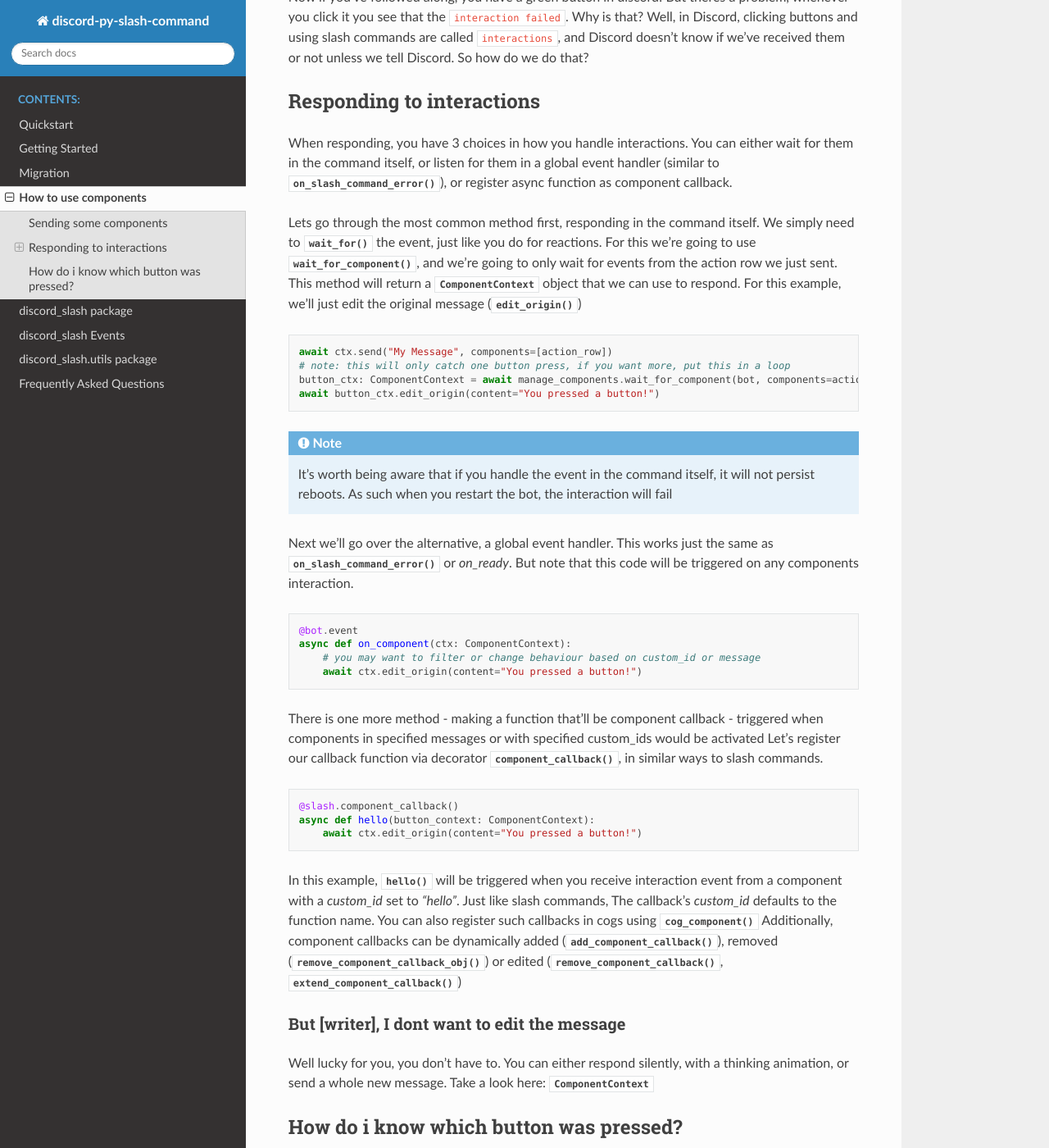
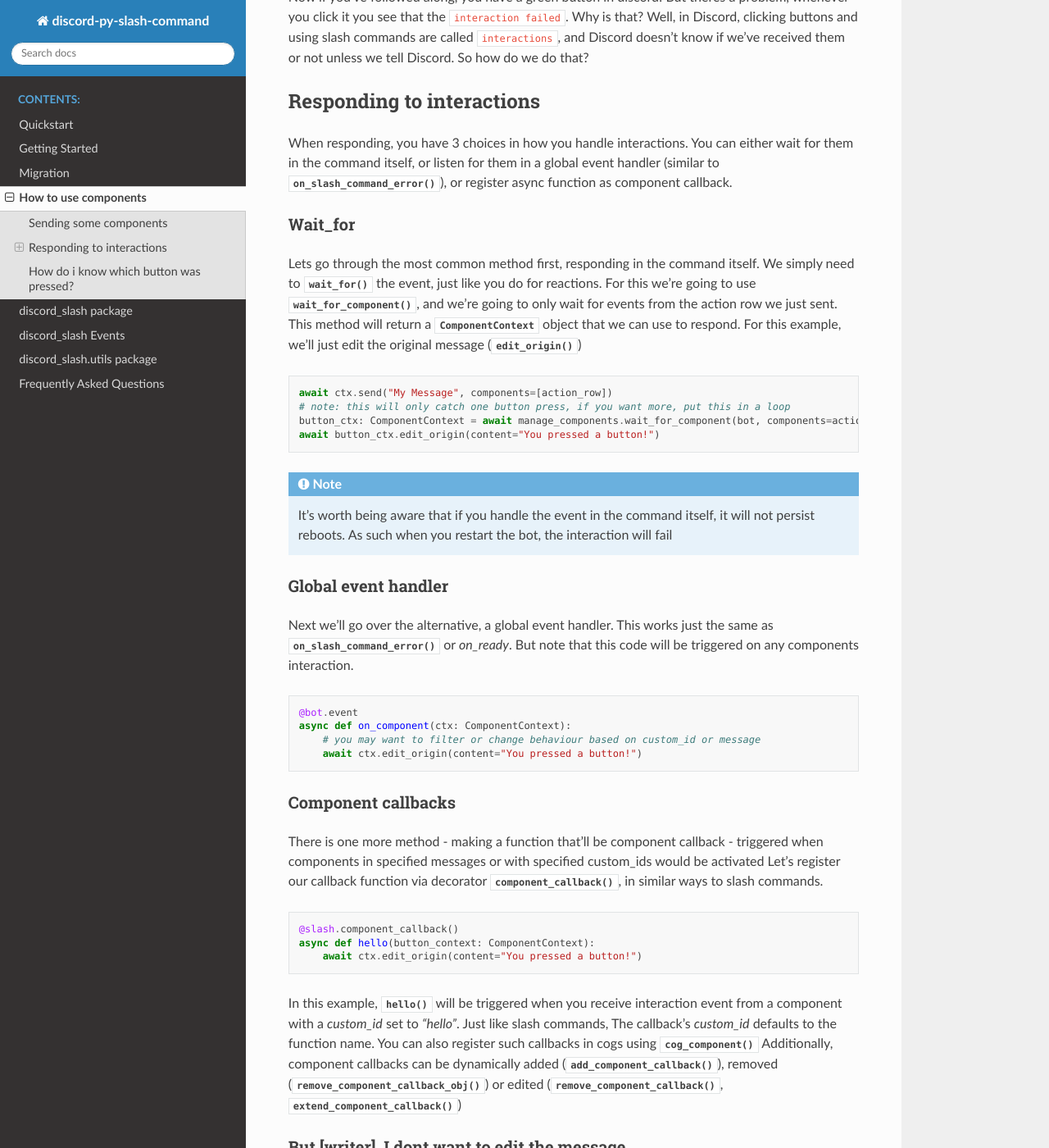
Before and after one commit to interactions-py/interactions.py, a Sphinx documentation site: the page built from docs/components.rst, in a window 1280 px wide and 1400 px high, scrolled down 1045 px. Shown: the whole window at 82% size. Built offline with Sphinx 7.4.7 and the Read the Docs theme 2.0.0, drawn with Linux system fonts in a browser that asks for light colours; the version number could not be read and is left out.

Commit message:
Add subsections

```diff
--- a/docs/components.rst
+++ b/docs/components.rst
@@ -47,6 +47,9 @@ __________________________
 
 When responding, you have 3 choices in how you handle interactions. You can either wait for them in the command itself, or listen for them in a global event handler (similar to :func:`on_slash_command_error`), or register async function as component callback.
 
+Wait_for
+********
+
 Lets go through the most common method first, responding in the command itself. We simply need to :func:`wait_for` the event, just like you do for reactions. For this we're going to use :func:`wait_for_component() <discord_slash.utils.manage_components>`, and we're going to only wait for events from the action row we just sent.
 This method will return a :class:`ComponentContext <discord_slash.context.ComponentContext>` object that we can use to respond. For this example, we'll just edit the original message (:meth:`edit_origin() <discord_slash.context.ComponentContext.edit_origin>`)
 
@@ -59,6 +62,9 @@ This method will return a :class:`ComponentContext <discord_slash.context.Compon
 
 .. note:: It's worth being aware that if you handle the event in the command itself, it will not persist reboots. As such when you restart the bot, the interaction will fail
 
+Global event handler
+********************
+
 Next we'll go over the alternative, a global event handler. This works just the same as :func:`on_slash_command_error` or `on_ready`. But note that this code will be triggered on any components interaction.
 
 .. code-block:: python
@@ -67,6 +73,9 @@ Next we'll go over the alternative, a global event handler. This works just the
     async def on_component(ctx: ComponentContext):
         # you may want to filter or change behaviour based on custom_id or message
         await ctx.edit_origin(content="You pressed a button!")
+
+Component callbacks
+********************
 
 There is one more method - making a function that'll be component callback - triggered when components in specified messages or with specified custom_ids would be activated
 Let's register our callback function via decorator :meth:`component_callback() <discord_slash.client.SlashCommand.component_callback>`, in similar ways to slash commands.
```
